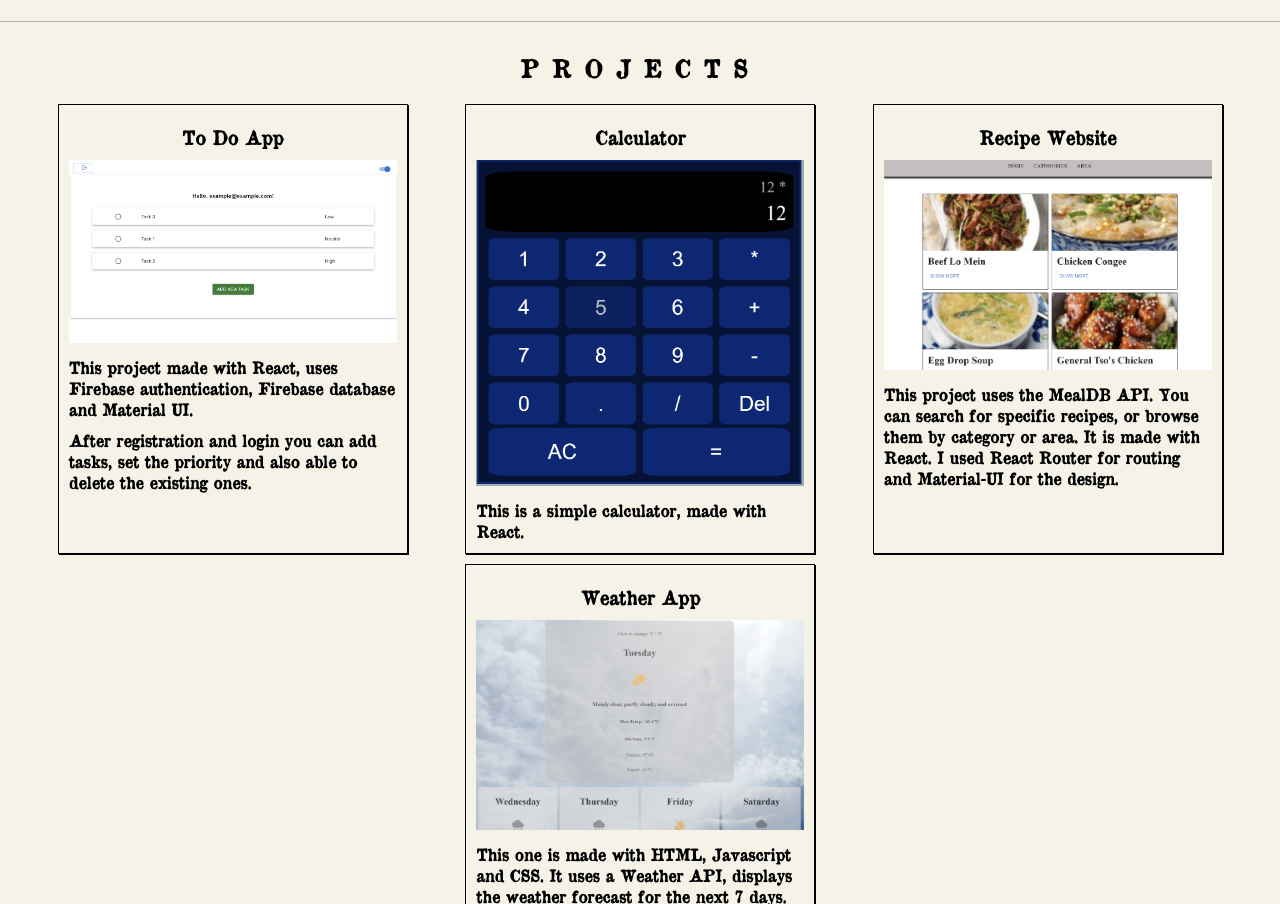
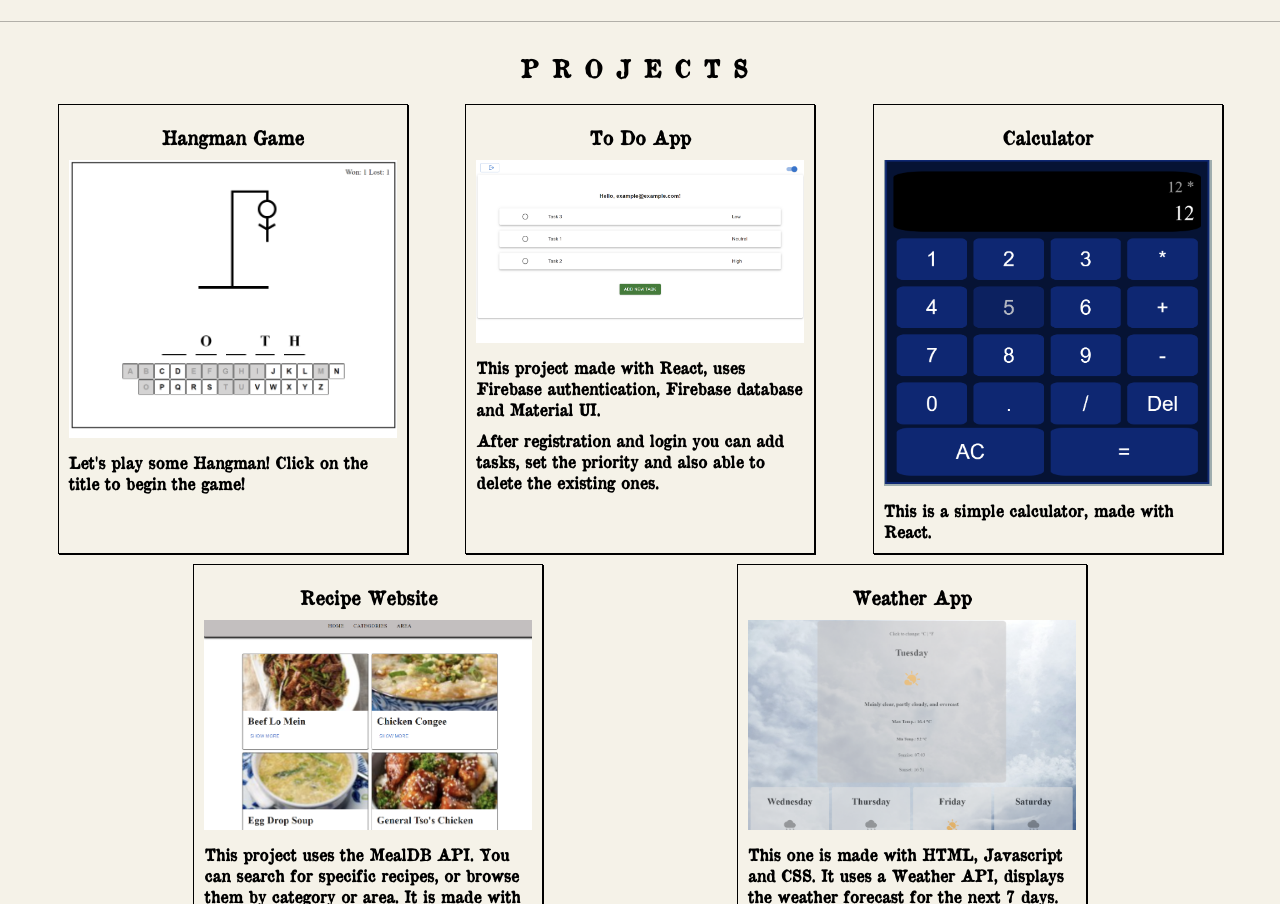
Before and after one commit to Szilagyimarton/portfolio, a React (Vite) app: page / in a window 1280 px wide. Shown: the part 856-1760 px from the top of the page. Built offline with nearby package versions, Linux system fonts and the light colour scheme; a web font is replaced by a local one.

Commit message:
added hangman project

```diff
--- a/src/components/Projects.jsx
+++ b/src/components/Projects.jsx
@@ -28,6 +28,15 @@ const handleFullscreen = (event) => {
         <Modal image={imageName} handleFullscreen={handleFullscreen} open={open}/>
         <FadeInSection>
           <div className="project">
+            <Link to="https://hangmandev.web.app/" target="_blank">
+              <h3>Hangman Game</h3>
+            </Link>
+            <img src='\img\hangman.png' alt="hangmanImg" onClick={(event) => handleFullscreen(event)} />
+            <p>Let's play some Hangman! Click on the title to begin the game!</p>
+          </div>
+        </FadeInSection>
+        <FadeInSection>
+          <div className="project">
             <Link to="https://github.com/Szilagyimarton/todo-app/tree/main" target="_blank">
               <h3>To Do App</h3>
             </Link>
@@ -38,7 +47,7 @@ const handleFullscreen = (event) => {
         </FadeInSection>
         <FadeInSection>
           <div className="project">
-            <Link to="https://github.com/Szilagyimarton/calculator" target="_blank">
+            <Link to="https://calculator-9167f.web.app" target="_blank">
               <h3>Calculator</h3>
             </Link>
             <img src='\img\calcImg.png' alt="calculatorImage" onClick={(event) => handleFullscreen(event)} />
@@ -47,7 +56,7 @@ const handleFullscreen = (event) => {
         </FadeInSection>
         <FadeInSection>
           <div className="project">
-            <Link to="https://github.com/Szilagyimarton/react-recipe-app" target='_blank'>
+            <Link to="https://react-recipe-74406.web.app" target='_blank'>
             <h3>Recipe Website</h3>
             </Link>
               <img src="\img\recipe1.png" alt='recipeAppImg' onClick={(event) => handleFullscreen(event)} />
@@ -56,7 +65,7 @@ const handleFullscreen = (event) => {
         </FadeInSection>
         <FadeInSection>
           <div className="project">
-            <Link to="https://github.com/Szilagyimarton/weather_api" target='_blank'>
+            <Link to="https://szilagyimarton.github.io/weather_api" target='_blank'>
             <h3>Weather App</h3>
             </Link>
               <img src='\img\weatherApp.png' alt='weatherImg' onClick={(event) => handleFullscreen(event)}/>
```
Also changed, not shown: public/img/hangman.png (added).
